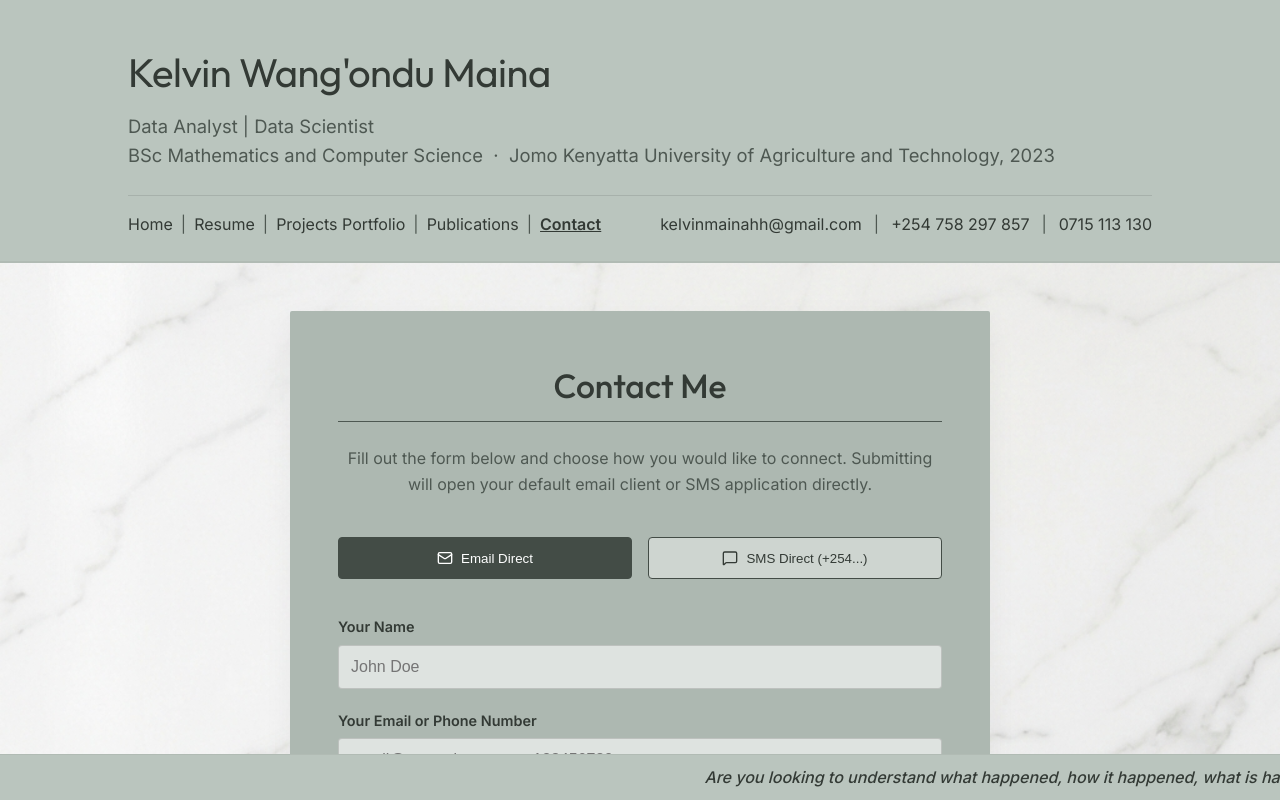
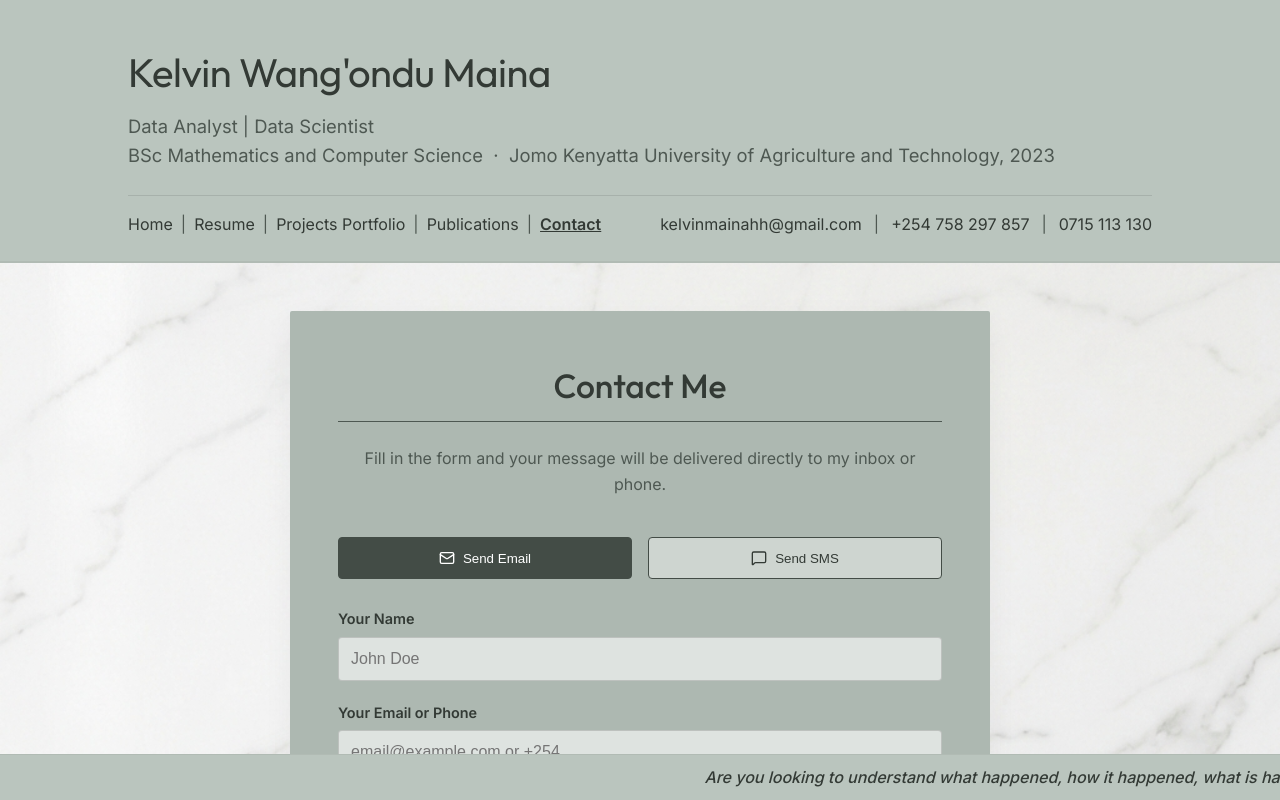
Before and after one commit to jabacrack-code/DataSciencePort, a React (Vite) app: page / in a window 1280 px wide. Both pictures are taken after a click on the button "Contact". Shown: the top 800 px of the page. Built offline with nearby package versions, Linux system fonts and the light colour scheme.

Commit message:
feat: real email delivery via Formspree - messages go directly to inbox

```diff
--- a/src/components/Contact.jsx
+++ b/src/components/Contact.jsx
@@ -1,5 +1,5 @@
 import React, { useState } from 'react';
-import { Mail, MessageSquare, Send, CheckCircle } from 'lucide-react';
+import { Mail, MessageSquare, Send, CheckCircle, AlertCircle } from 'lucide-react';
 import { FaLinkedin, FaGithub } from 'react-icons/fa';
 
 const Contact = () => {
@@ -8,10 +8,10 @@ const Contact = () => {
     contactInfo: '',
     subject: '',
     message: '',
-    method: 'email' // 'email' or 'sms'
+    method: 'email'
   });
 
-  const [submitted, setSubmitted] = useState(false);
+  const [status, setStatus] = useState('idle'); // 'idle' | 'sending' | 'success' | 'error'
 
   const handleChange = (e) => {
     const { name, value } = e.target;
@@ -22,37 +22,54 @@ const Contact = () => {
     setFormData((prev) => ({ ...prev, method }));
   };
 
-  const handleSubmit = (e) => {
+  const handleSubmit = async (e) => {
     e.preventDefault();
+    setStatus('sending');
+
     const { name, contactInfo, subject, message, method } = formData;
 
-    // Construct the message text
-    const emailBody = `Name: ${name}\nContact Info: ${contactInfo}\nSubject: ${subject}\n\nMessage:\n${message}`;
-    const smsBody = `From: ${name} (${contactInfo})\nSubj: ${subject}\nMsg: ${message}`;
+    try {
+      // Send via Formspree — delivers straight to kelvinmainahh@gmail.com
+      const response = await fetch('https://formspree.io/f/xdkownpg', {
+        method: 'POST',
+        headers: { 'Content-Type': 'application/json', Accept: 'application/json' },
+        body: JSON.stringify({
+          name,
+          _replyto: contactInfo,
+          subject: `[${method.toUpperCase()} via Portfolio] ${subject}`,
+          message: `From: ${name}\nContact: ${contactInfo}\nPreferred Method: ${method}\n\n${message}`,
+        }),
+      });
 
-    // Display instant visual success state on screen
-    setSubmitted(true);
+      if (response.ok) {
+        setStatus('success');
+        // Also open native client as backup for SMS
+        if (method === 'sms') {
+          const smsBody = `From: ${name} (${contactInfo})\nSubj: ${subject}\nMsg: ${message}`;
+          window.open(`sms:+254758297857?body=${encodeURIComponent(smsBody)}`, '_blank');
+        }
+        setTimeout(() => {
+          setStatus('idle');
+          setFormData({ name: '', contactInfo: '', subject: '', message: '', method: 'email' });
+        }, 6000);
+      } else {
+        setStatus('error');
+      }
+    } catch {
+      setStatus('error');
+    }
+  };
 
-    // Trigger local application redirect
-    if (method === 'email') {
-      const mailtoUrl = `mailto:kelvinmainahh@gmail.com?subject=${encodeURIComponent(subject || 'Portfolio Contact')}&body=${encodeURIComponent(emailBody)}`;
-      window.location.href = mailtoUrl;
-    } else {
-      const smsUrl = `sms:+254758297857?body=${encodeURIComponent(smsBody)}`;
-      window.location.href = smsUrl;
-    }
-
-    // Reset success state after a few seconds
-    setTimeout(() => {
-      setSubmitted(false);
-      setFormData({
-        name: '',
-        contactInfo: '',
-        subject: '',
-        message: '',
-        method: 'email'
-      });
-    }, 5000);
+  const inputStyle = {
+    padding: '0.75rem',
+    borderRadius: '4px',
+    border: '1px solid rgba(0,0,0,0.15)',
+    backgroundColor: 'rgba(255, 255, 255, 0.6)',
+    fontSize: '1rem',
+    color: 'var(--text-primary)',
+    outline: 'none',
+    width: '100%',
+    boxSizing: 'border-box'
   };
 
   return (
@@ -60,180 +77,107 @@ const Contact = () => {
       <h2 className="section-title" style={{ textAlign: 'center' }}>Contact Me</h2>
 
       <p style={{ color: 'var(--text-secondary)', fontSize: '1rem', textAlign: 'center', marginBottom: '2.5rem' }}>
-        Fill out the form below and choose how you would like to connect. Submitting will open your default email client or SMS application directly.
+        Fill in the form and your message will be delivered directly to my inbox or phone.
       </p>
 
-      {submitted ? (
+      {/* Success state */}
+      {status === 'success' && (
         <div style={{
-          backgroundColor: 'rgba(255, 255, 255, 0.6)',
-          border: '1px solid var(--border-card)',
-          padding: '2.5rem',
-          textAlign: 'center',
-          borderRadius: '4px',
-          display: 'flex',
-          flexDirection: 'column',
-          alignItems: 'center',
-          gap: '1rem',
-          boxShadow: '0 4px 12px rgba(0,0,0,0.05)',
-          animation: 'fade-in 0.5s ease'
+          backgroundColor: 'rgba(255,255,255,0.6)', border: '1px solid var(--border-card)',
+          padding: '2.5rem', textAlign: 'center', borderRadius: '4px',
+          display: 'flex', flexDirection: 'column', alignItems: 'center', gap: '1rem',
+          boxShadow: '0 4px 12px rgba(0,0,0,0.05)'
         }}>
-          <CheckCircle size={48} color="#2e3531" />
-          <h3 style={{ margin: 0, fontSize: '1.4rem' }}>Message Prepared!</h3>
+          <CheckCircle size={48} color="#2e7d32" />
+          <h3 style={{ margin: 0, fontSize: '1.4rem' }}>Message Sent!</h3>
           <p style={{ color: 'var(--text-secondary)', margin: 0, lineHeight: '1.6' }}>
-            We've opened your device's native <strong>{formData.method === 'email' ? 'Email client' : 'SMS client'}</strong> to complete the delivery.
+            Your message has been delivered to <strong>kelvinmainahh@gmail.com</strong>.
+            {formData.method === 'sms' && ' An SMS app has also been opened on your device.'}
           </p>
-          <p style={{ fontSize: '0.85rem', color: 'var(--text-secondary)', fontStyle: 'italic', margin: '0.5rem 0 0 0' }}>
-            (Note: If no app opened, make sure you have a default mail or messaging client configured on your system).
+          <p style={{ fontSize: '0.85rem', color: 'var(--text-secondary)', fontStyle: 'italic', margin: 0 }}>
+            Kelvin will get back to you shortly.
           </p>
         </div>
-      ) : (
+      )}
+
+      {/* Error state */}
+      {status === 'error' && (
+        <div style={{
+          backgroundColor: 'rgba(255,235,235,0.8)', border: '1px solid #e57373',
+          padding: '1rem 1.5rem', borderRadius: '4px', display: 'flex',
+          alignItems: 'center', gap: '0.75rem', marginBottom: '1rem'
+        }}>
+          <AlertCircle size={20} color="#c62828" />
+          <p style={{ margin: 0, color: '#c62828', fontSize: '0.95rem' }}>
+            Something went wrong. Please try again or email directly at{' '}
+            <a href="mailto:kelvinmainahh@gmail.com" style={{ color: '#c62828' }}>kelvinmainahh@gmail.com</a>.
+          </p>
+        </div>
+      )}
+
+      {/* Form */}
+      {status !== 'success' && (
         <form onSubmit={handleSubmit} style={{ display: 'flex', flexDirection: 'column', gap: '1.25rem' }}>
-          {/* Contact Method Selector */}
-          <div style={{ display: 'flex', justifyContent: 'center', gap: '1rem', marginBottom: '1rem' }}>
-            <button
-              type="button"
-              onClick={() => handleMethodChange('email')}
-              style={{
-                flex: 1,
-                padding: '0.75rem',
-                backgroundColor: formData.method === 'email' ? 'var(--button-dark)' : 'rgba(255, 255, 255, 0.4)',
-                color: formData.method === 'email' ? '#ffffff' : 'var(--text-primary)',
-                border: '1px solid var(--button-dark)',
-                borderRadius: '4px',
-                cursor: 'pointer',
-                fontWeight: '500',
-                display: 'inline-flex',
-                alignItems: 'center',
-                justifyContent: 'center',
-                gap: '0.5rem',
-                transition: 'all 0.2s'
-              }}
-            >
-              <Mail size={16} /> Email Direct
-            </button>
-            <button
-              type="button"
-              onClick={() => handleMethodChange('sms')}
-              style={{
-                flex: 1,
-                padding: '0.75rem',
-                backgroundColor: formData.method === 'sms' ? 'var(--button-dark)' : 'rgba(255, 255, 255, 0.4)',
-                color: formData.method === 'sms' ? '#ffffff' : 'var(--text-primary)',
-                border: '1px solid var(--button-dark)',
-                borderRadius: '4px',
-                cursor: 'pointer',
-                fontWeight: '500',
-                display: 'inline-flex',
-                alignItems: 'center',
-                justifyContent: 'center',
-                gap: '0.5rem',
-                transition: 'all 0.2s'
-              }}
-            >
-              <MessageSquare size={16} /> SMS Direct (+254...)
-            </button>
-          </div>
 
-          {/* Inputs */}
-          <div style={{ display: 'flex', flexDirection: 'column', gap: '0.4rem' }}>
-            <label style={{ fontSize: '0.9rem', fontWeight: '600', color: 'var(--text-primary)' }}>Your Name</label>
-            <input
-              type="text"
-              name="name"
-              required
-              value={formData.name}
-              onChange={handleChange}
-              placeholder="John Doe"
-              style={{
-                padding: '0.75rem',
-                borderRadius: '4px',
-                border: '1px solid rgba(0,0,0,0.15)',
-                backgroundColor: 'rgba(255, 255, 255, 0.6)',
-                fontSize: '1rem',
-                color: 'var(--text-primary)',
-                outline: 'none'
-              }}
-            />
+          {/* Method selector */}
+          <div style={{ display: 'flex', justifyContent: 'center', gap: '1rem', marginBottom: '0.5rem' }}>
+            {['email', 'sms'].map((m) => (
+              <button
+                key={m}
+                type="button"
+                onClick={() => handleMethodChange(m)}
+                style={{
+                  flex: 1, padding: '0.75rem',
+                  backgroundColor: formData.method === m ? 'var(--button-dark)' : 'rgba(255,255,255,0.4)',
+                  color: formData.method === m ? '#ffffff' : 'var(--text-primary)',
+                  border: '1px solid var(--button-dark)', borderRadius: '4px',
+                  cursor: 'pointer', fontWeight: '500',
+                  display: 'inline-flex', alignItems: 'center', justifyContent: 'center',
+                  gap: '0.5rem', transition: 'all 0.2s'
+                }}
+              >
+                {m === 'email' ? <><Mail size={16} /> Send Email</> : <><MessageSquare size={16} /> Send SMS</>}
+              </button>
+            ))}
           </div>
 
           <div style={{ display: 'flex', flexDirection: 'column', gap: '0.4rem' }}>
-            <label style={{ fontSize: '0.9rem', fontWeight: '600', color: 'var(--text-primary)' }}>Your Email or Phone Number</label>
-            <input
-              type="text"
-              name="contactInfo"
-              required
-              value={formData.contactInfo}
-              onChange={handleChange}
-              placeholder="email@example.com or +123456789"
-              style={{
-                padding: '0.75rem',
-                borderRadius: '4px',
-                border: '1px solid rgba(0,0,0,0.15)',
-                backgroundColor: 'rgba(255, 255, 255, 0.6)',
-                fontSize: '1rem',
-                color: 'var(--text-primary)',
-                outline: 'none'
-              }}
-            />
+            <label style={{ fontSize: '0.9rem', fontWeight: '600' }}>Your Name</label>
+            <input type="text" name="name" required value={formData.name} onChange={handleChange} placeholder="John Doe" style={inputStyle} />
           </div>
 
           <div style={{ display: 'flex', flexDirection: 'column', gap: '0.4rem' }}>
-            <label style={{ fontSize: '0.9rem', fontWeight: '600', color: 'var(--text-primary)' }}>Subject</label>
-            <input
-              type="text"
-              name="subject"
-              required
-              value={formData.subject}
-              onChange={handleChange}
-              placeholder="Project Collaboration"
-              style={{
-                padding: '0.75rem',
-                borderRadius: '4px',
-                border: '1px solid rgba(0,0,0,0.15)',
-                backgroundColor: 'rgba(255, 255, 255, 0.6)',
-                fontSize: '1rem',
-                color: 'var(--text-primary)',
-                outline: 'none'
-              }}
-            />
+            <label style={{ fontSize: '0.9rem', fontWeight: '600' }}>Your Email or Phone</label>
+            <input type="text" name="contactInfo" required value={formData.contactInfo} onChange={handleChange} placeholder="email@example.com or +254..." style={inputStyle} />
           </div>
 
           <div style={{ display: 'flex', flexDirection: 'column', gap: '0.4rem' }}>
-            <label style={{ fontSize: '0.9rem', fontWeight: '600', color: 'var(--text-primary)' }}>Message</label>
+            <label style={{ fontSize: '0.9rem', fontWeight: '600' }}>Subject</label>
+            <input type="text" name="subject" required value={formData.subject} onChange={handleChange} placeholder="Project Collaboration" style={inputStyle} />
+          </div>
+
+          <div style={{ display: 'flex', flexDirection: 'column', gap: '0.4rem' }}>
+            <label style={{ fontSize: '0.9rem', fontWeight: '600' }}>Message</label>
             <textarea
-              name="message"
-              required
-              rows={5}
-              value={formData.message}
-              onChange={handleChange}
-              placeholder="Type your message here..."
-              style={{
-                padding: '0.75rem',
-                borderRadius: '4px',
-                border: '1px solid rgba(0,0,0,0.15)',
-                backgroundColor: 'rgba(255, 255, 255, 0.6)',
-                fontSize: '1rem',
-                color: 'var(--text-primary)',
-                outline: 'none',
-                resize: 'vertical'
-              }}
+              name="message" required rows={5} value={formData.message}
+              onChange={handleChange} placeholder="Type your message here..."
+              style={{ ...inputStyle, resize: 'vertical' }}
             />
           </div>
 
           <button
             type="submit"
+            disabled={status === 'sending'}
             className="read-more-btn"
             style={{
-              padding: '0.8rem',
-              fontSize: '1rem',
-              marginTop: '0.5rem',
-              display: 'inline-flex',
-              alignItems: 'center',
-              justifyContent: 'center',
-              gap: '0.5rem'
+              padding: '0.8rem', fontSize: '1rem', marginTop: '0.5rem',
+              display: 'inline-flex', alignItems: 'center', justifyContent: 'center',
+              gap: '0.5rem', opacity: status === 'sending' ? 0.7 : 1,
+              cursor: status === 'sending' ? 'wait' : 'pointer'
             }}
           >
-            <Send size={16} /> Send {formData.method === 'email' ? 'Email' : 'SMS'}
+            <Send size={16} />
+            {status === 'sending' ? 'Sending...' : formData.method === 'email' ? 'Send Email' : 'Send SMS'}
           </button>
         </form>
       )}
@@ -243,7 +187,7 @@ const Contact = () => {
         <a href="https://linkedin.com/in/kelvin-maina" target="_blank" rel="noopener noreferrer" style={{ color: 'var(--text-primary)', display: 'flex', alignItems: 'center', gap: '0.5rem', textDecoration: 'none' }}>
           <FaLinkedin size={20} /> LinkedIn
         </a>
-        <a href="https://github.com" target="_blank" rel="noopener noreferrer" style={{ color: 'var(--text-primary)', display: 'flex', alignItems: 'center', gap: '0.5rem', textDecoration: 'none' }}>
+        <a href="https://github.com/jabacrack-code" target="_blank" rel="noopener noreferrer" style={{ color: 'var(--text-primary)', display: 'flex', alignItems: 'center', gap: '0.5rem', textDecoration: 'none' }}>
           <FaGithub size={20} /> GitHub
         </a>
       </div>
```
